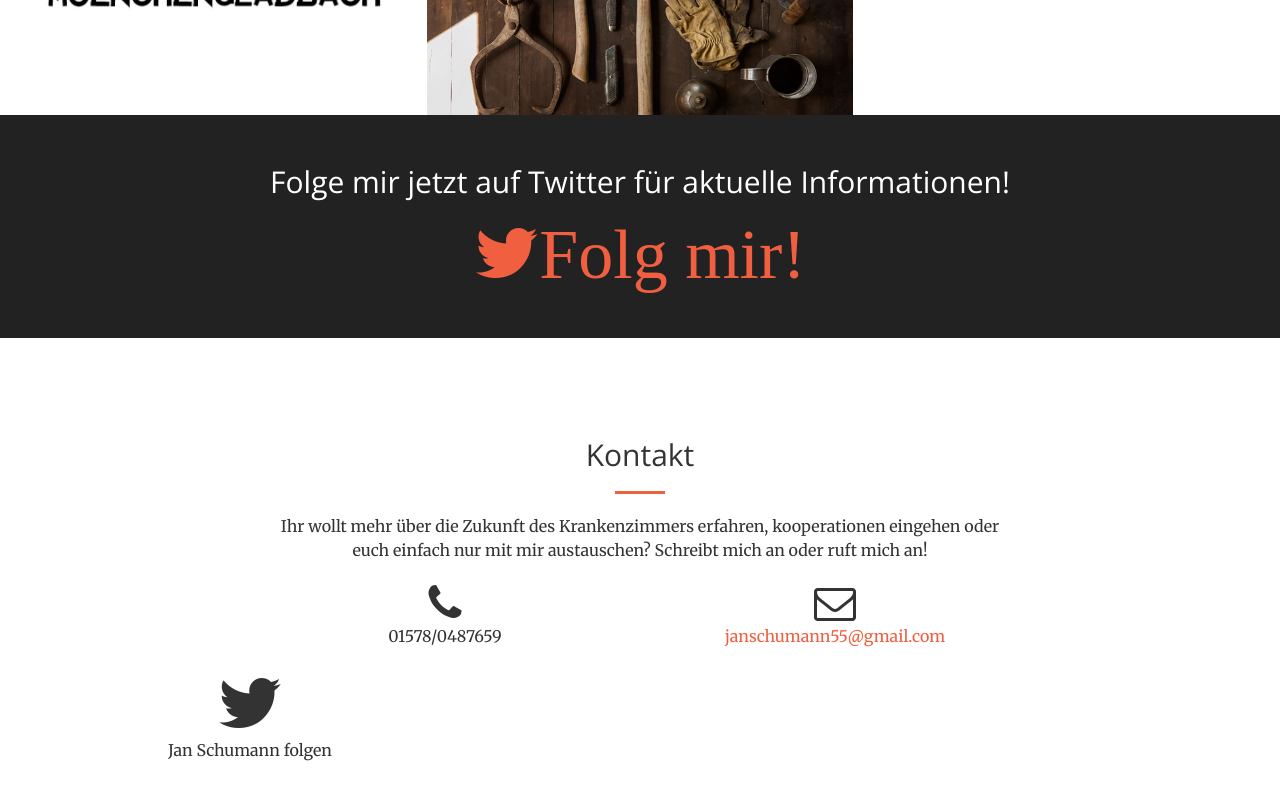
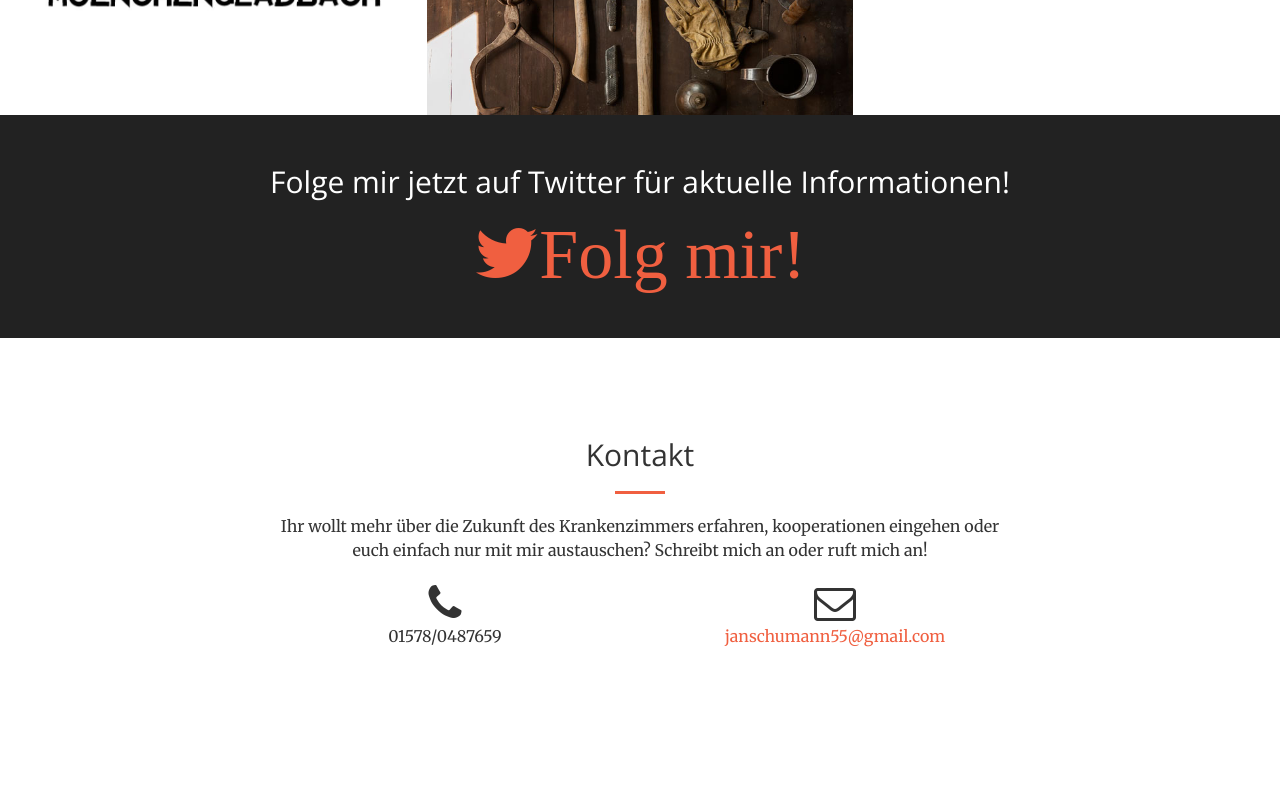
Before and after one commit to janschumann55/Website, a website: page index.html in a window 1280 px wide. Shown: the part 2199-2999 px from the top of the page. After the commit the page ends 2967 px from the top, so only its background shows below. Drawn offline with nearby package versions, Linux system fonts and the light colour scheme.

Commit message:
Twitter Button unten raus

```diff
--- a/index.html
+++ b/index.html
@@ -237,7 +237,7 @@
                 <h2>Folge mir jetzt auf Twitter für aktuelle Informationen!</h2>
                 <a href="https://twitter.com/_jan_schumann" class="fa fa-twitter fa-5x">Folg mir!</a>
             </div>
-          <!-- Notiz btn btn-default btn-xl sr-button -->
+          <!-- Normaler Button Design: btn btn-default btn-xl sr-button -->
         </div>
     </aside>
 
@@ -257,10 +257,10 @@
                     <i class="fa fa-envelope-o fa-3x sr-contact"></i>
                     <p><a href="mailto:your-email@your-domain.com">janschumann55@gmail.com</a></p>
                 </div>
-                <div class="col-lg-4 text-center">
+              <!--  <div class="col-lg-4 text-center">
                     <i class="fa fa-twitter fa-5x"></i>
                     <p><a href="https://twitter.com/_jan_schumann"></a>Jan Schumann folgen</p>
-                </div>
+                </div> -->
             </div>
         </div>
     </section>
```
